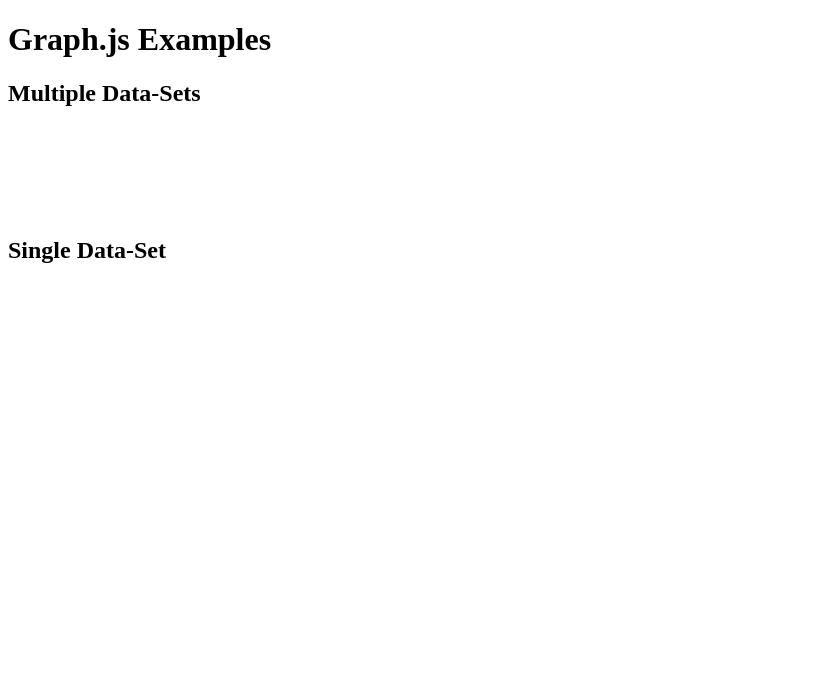
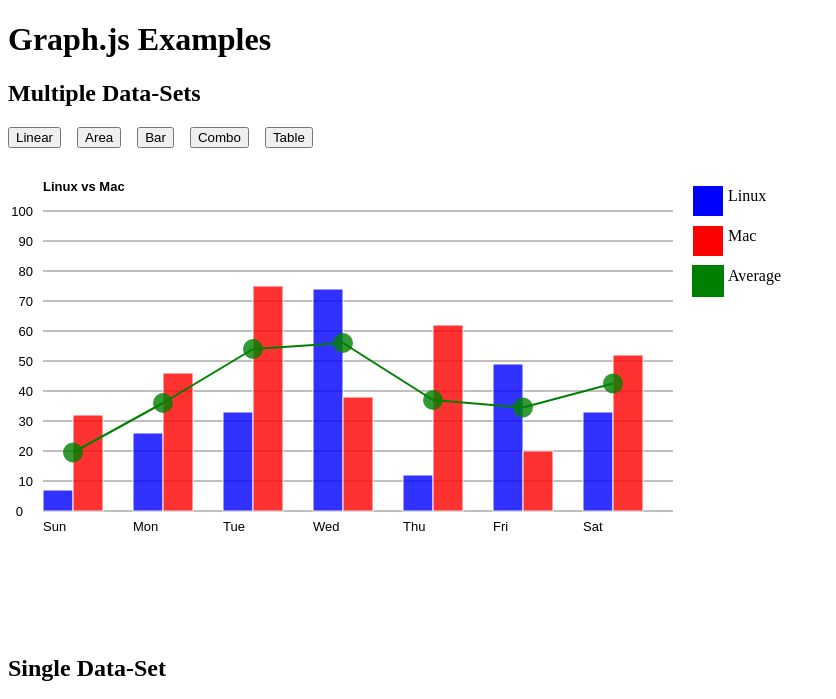
Before and after one commit to uriahsanders/uriahsanders.github.io, a plain HTML site: page examples/graph.html in a window 1280 px wide. Shown: the top 699 px of the page, without its empty margins (0-836 px from the left). Drawn offline with nearby package versions, Linux system fonts and the light colour scheme.

Commit message:
wow oops again

```diff
--- a/examples/graph.html
+++ b/examples/graph.html
@@ -23,7 +23,7 @@
 	<br>
 	<script src="https://ajax.googleapis.com/ajax/libs/jquery/1.10.2/jquery.min.js"></script>
   	<script src="http://code.jquery.com/ui/1.10.3/jquery-ui.js"></script>
-	<script src="Graph.js"></script>
+	<script src="../javascripts/Graph.js"></script>
 	<script>
 		$(function(){
 			$('#graph').graphify({
```
